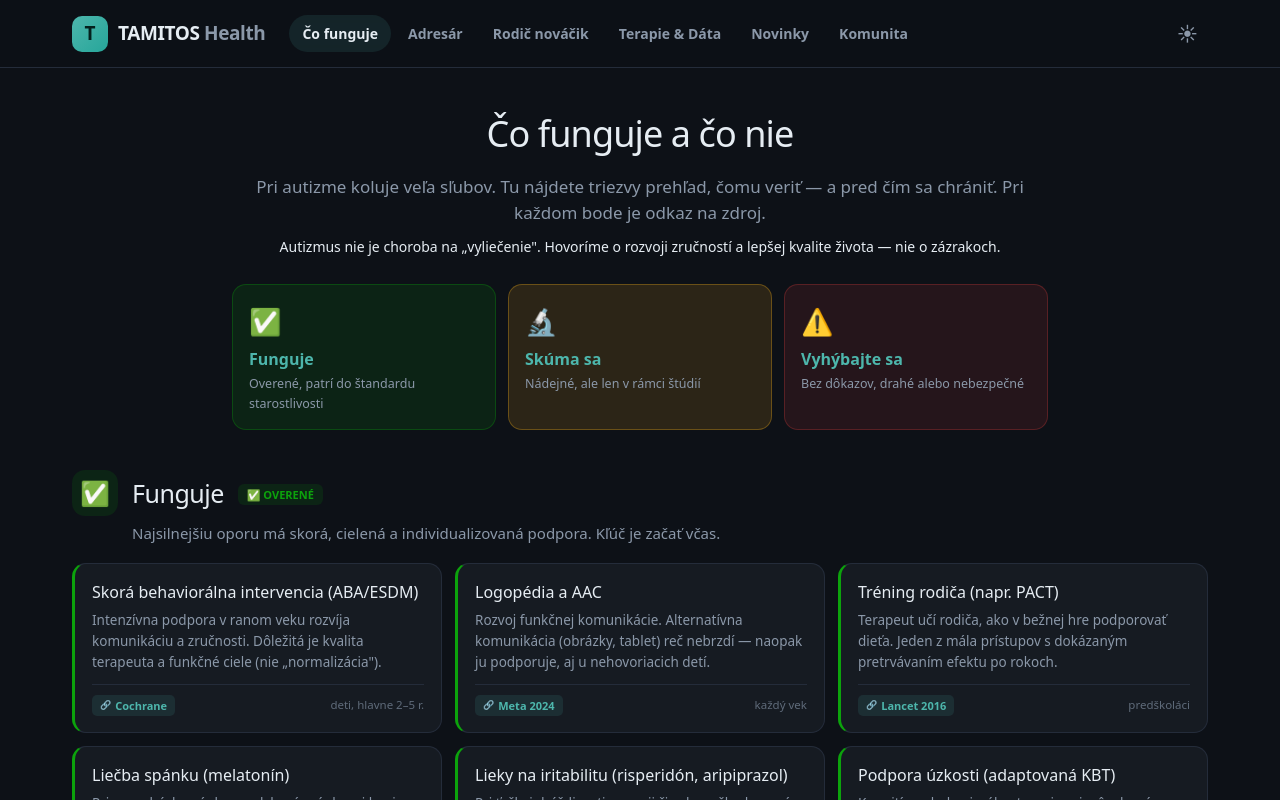
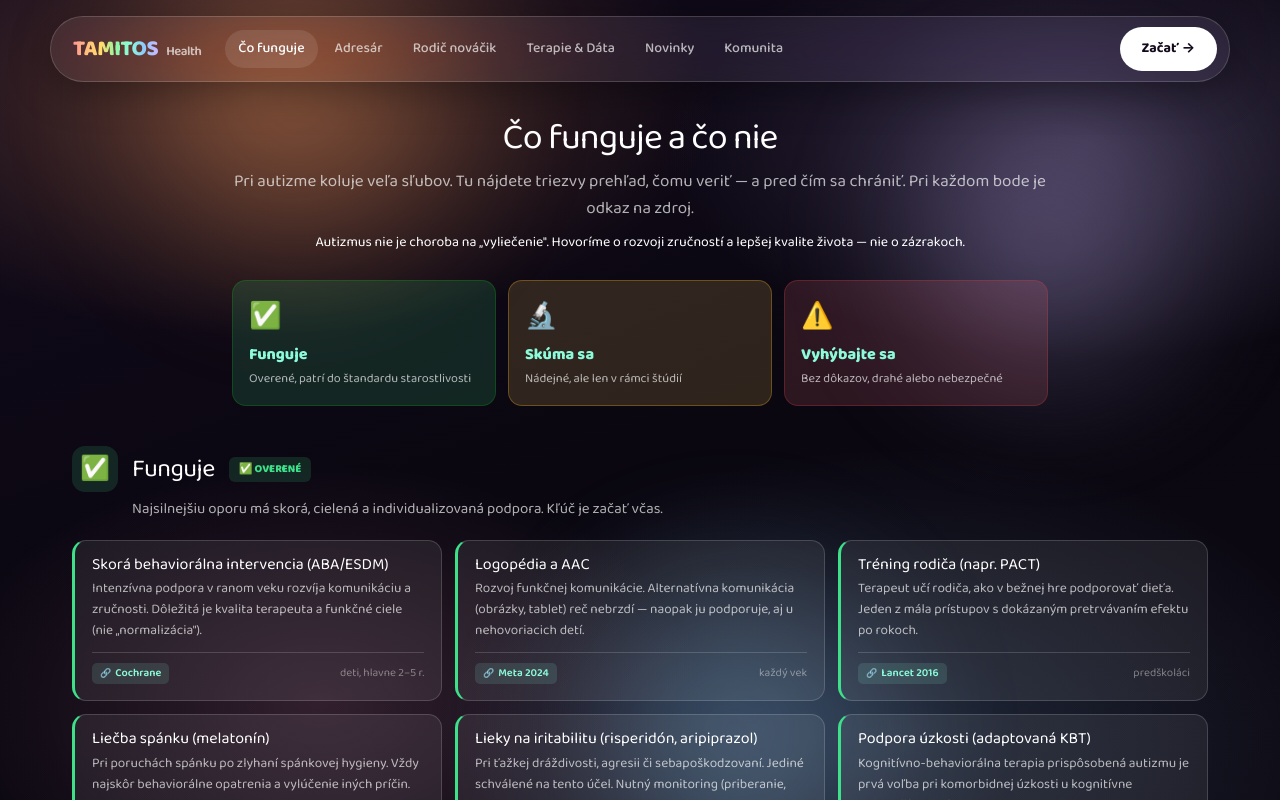
Before and after one commit to qorpo-games/DATA-TAMITOS-, an Angular app: page /co-funguje in a window 1280 px wide. Shown: the top 800 px of the page. Built offline with nearby package versions, Linux system fonts and the light colour scheme.

Commit message:
feat(design): glass design system — Baloo 2, dark cinematic bg, glass utils, pill nav

```diff
--- a/src/app/app.routes.ts
+++ b/src/app/app.routes.ts
@@ -30,11 +30,19 @@ export const appRoutes: Route[] = [
       import('./pages/co-funguje/co-funguje.component').then((m) => m.CoFungujeComponent),
   },
   {
+    path: ROUTE_PATHS.Adresar,
+    loadComponent: () => import('./pages/adresar/adresar.component').then((m) => m.AdresarComponent),
+  },
+  {
+    path: ROUTE_PATHS.RodicNovacik,
+    loadComponent: () =>
+      import('./pages/rodic-novacik/rodic-novacik.component').then((m) => m.RodicNovacikComponent),
+  },
+  {
     path: ROUTE_PATHS.Komunita,
     loadComponent: () =>
       import('./pages/komunita/komunita.component').then((m) => m.KomunitaComponent),
   },
-  // Ďalšie stránky sa doplnia rovnakým lazy-load vzorom:
-  // adresar, rodic-novacik, terapie (dashboard cez CanvasJS), novinky (feed z data.tamitos.com)
+  // Ešte doplniť: terapie (dashboard cez CanvasJS), novinky (feed z data.tamitos.com)
   { path: '**', redirectTo: ROUTE_PATHS.CoFunguje },
 ];
--- a/src/app/layout/main-layout/main-layout.component.ts
+++ b/src/app/layout/main-layout/main-layout.component.ts
@@ -1,116 +1,56 @@
-import { Component, signal } from '@angular/core';
+import { Component } from '@angular/core';
 import { RouterLink, RouterLinkActive } from '@angular/router';
 import { NAV } from '../../app.routes';
 
-/** Obal sekcie: horná navigácia + prepínač témy (deň/noc). */
+/** Obal sekcie: cinematic glass pozadie + pill nav + logo. */
 @Component({
   selector: 'th-main-layout',
   standalone: true,
   imports: [RouterLink, RouterLinkActive],
   template: `
-    <header class="top">
-      <div class="topin">
-        <a class="logo" routerLink="/">
-          <div class="mark">T</div>
-          <b>TAMITOS <span class="dim">Health</span></b>
-        </a>
-        <nav class="nav">
-          @for (item of nav; track item.path) {
-            <a [routerLink]="'/' + item.path" routerLinkActive="active">{{ item.name }}</a>
-          }
-        </nav>
-        <button class="theme" (click)="toggleTheme()" [attr.aria-label]="'Prepnúť tému'">
-          {{ dark() ? '☀' : '🌙' }}
-        </button>
+    <div class="bg"></div>
+    <div class="orb a"></div><div class="orb b"></div><div class="orb c"></div>
+
+    <nav class="glass">
+      <a class="logo" routerLink="/"><span class="grad-text">TAMITOS</span><span class="sub">Health</span></a>
+      <div class="links">
+        @for (item of nav; track item.path) {
+          <a [routerLink]="'/' + item.path" routerLinkActive="active">{{ item.name }}</a>
+        }
       </div>
-    </header>
+      <button class="pill-btn cta">Začať →</button>
+    </nav>
+
     <main><ng-content></ng-content></main>
+    <footer class="th-wrap">TAMITOS Health · informácie nenahrádzajú lekára · © 2026</footer>
   `,
-  styles: [
-    `
-      .top {
-        position: sticky;
-        top: 0;
-        z-index: 30;
-        background: color-mix(in srgb, var(--bg) 85%, transparent);
-        backdrop-filter: blur(12px);
-        border-bottom: 1px solid var(--border);
-      }
-      .topin {
-        max-width: 1180px;
-        margin: 0 auto;
-        display: flex;
-        align-items: center;
-        gap: 16px;
-        padding: 12px 22px;
-      }
-      .logo {
-        display: flex;
-        align-items: center;
-        gap: 10px;
-        color: var(--text);
-      }
-      .logo .mark {
-        width: 36px;
-        height: 36px;
-        border-radius: 10px;
-        background: linear-gradient(135deg, var(--brand), var(--brand-2));
-        display: grid;
-        place-items: center;
-        font-weight: 800;
-        color: #04201d;
-        font-size: 19px;
-      }
-      .logo b {
-        font-size: 19px;
-        letter-spacing: -0.4px;
-      }
-      .dim {
-        color: var(--text-dim);
-        font-weight: 600;
-      }
-      .nav {
-        display: flex;
-        gap: 4px;
-        margin-left: 8px;
-        flex-wrap: wrap;
-      }
-      .nav a {
-        padding: 8px 13px;
-        border-radius: 999px;
-        font-size: 14px;
-        font-weight: 600;
-        color: var(--text-dim);
-        cursor: pointer;
-      }
-      .nav a.active {
-        color: var(--text);
-        background: var(--brand-soft);
-      }
-      .theme {
-        margin-left: auto;
-        cursor: pointer;
-        color: var(--text-dim);
-        font-size: 20px;
-        padding: 6px 10px;
-        border-radius: 999px;
-        background: none;
-        border: none;
-      }
-      @media (max-width: 720px) {
-        .nav {
-          display: none;
-        }
-      }
-    `,
-  ],
+  styles: [`
+    .bg{position:fixed;inset:0;z-index:-2;background:
+      radial-gradient(60% 50% at 20% 12%, rgba(255,160,90,.26), transparent 60%),
+      radial-gradient(55% 45% at 85% 18%, rgba(203,184,255,.20), transparent 60%),
+      radial-gradient(60% 60% at 70% 92%, rgba(140,203,253,.16), transparent 60%),
+      radial-gradient(50% 50% at 25% 88%, rgba(255,155,199,.16), transparent 60%),
+      linear-gradient(160deg,#120a1c 0%,#0a0710 55%,#0c0913 100%);}
+    .orb{position:fixed;border-radius:50%;filter:blur(70px);opacity:.45;z-index:-1;animation:drift 20s ease-in-out infinite}
+    .orb.a{width:420px;height:420px;background:radial-gradient(circle,#ff9d5c,transparent 70%);top:-90px;left:5%}
+    .orb.b{width:360px;height:360px;background:radial-gradient(circle,#cbb8ff,transparent 70%);top:6%;right:3%;animation-delay:-7s}
+    .orb.c{width:400px;height:400px;background:radial-gradient(circle,#8ccbfd,transparent 70%);bottom:-130px;left:42%;animation-delay:-13s}
+    @keyframes drift{0%,100%{transform:translate(0,0)}33%{transform:translate(28px,-22px)}66%{transform:translate(-18px,16px)}}
+
+    nav{position:sticky;top:16px;z-index:40;margin:16px auto 0;max-width:1180px;
+      display:flex;align-items:center;gap:18px;padding:10px 12px 10px 22px;border-radius:100px;
+      box-shadow:0 8px 40px rgba(0,0,0,.35)}
+    .logo{display:flex;align-items:baseline;gap:8px;font-weight:800;font-size:22px;letter-spacing:-.5px}
+    .logo .sub{font-size:13px;font-weight:600;color:var(--dim)}
+    .links{display:flex;gap:4px;margin-left:6px;flex-wrap:wrap}
+    .links a{color:var(--dim);font-weight:500;font-size:14px;padding:8px 13px;border-radius:100px;transition:.2s;cursor:pointer}
+    .links a:hover{color:#fff;background:rgba(255,255,255,.07)}
+    .links a.active{color:#fff;background:rgba(255,255,255,.1)}
+    .cta{margin-left:auto}
+    footer{color:var(--mute);font-size:13px;text-align:center;padding:60px 24px 50px}
+    @media(max-width:900px){.links{display:none}}
+  `],
 })
 export class MainLayoutComponent {
   nav = NAV;
-  dark = signal(true);
-
-  toggleTheme(): void {
-    this.dark.update((v) => !v);
-    document.documentElement.setAttribute('data-theme', this.dark() ? 'dark' : 'light');
-  }
 }
--- a/src/index.html
+++ b/src/index.html
@@ -7,6 +7,9 @@
     <meta name="viewport" content="width=device-width, initial-scale=1" />
     <meta name="description" content="Autizmus po slovensky: overené terapie, adresár služieb, sprievodca pre rodičov a dáta — s dôkazovou úrovňou a zdrojom pri každej informácii." />
     <link rel="icon" type="image/x-icon" href="favicon.ico" />
+    <link rel="preconnect" href="https://fonts.googleapis.com" />
+    <link rel="preconnect" href="https://fonts.gstatic.com" crossorigin />
+    <link href="https://fonts.googleapis.com/css2?family=Baloo+2:wght@400;500;600;700;800&display=swap" rel="stylesheet" />
   </head>
   <body>
     <th-root></th-root>
--- a/src/styles.scss
+++ b/src/styles.scss
@@ -1,59 +1,83 @@
+/* TAMITOS Health — globálny glass design system (dark cinematic + Baloo 2 + dúha) */
 @tailwind base;
 @tailwind components;
 @tailwind utilities;
 
-/* ---- TAMITOS Health theme (dark-first, matches TAMITOS look) ---- */
 :root {
-  --bg: #0d1117;
-  --bg-soft: #161b22;
-  --bg-card: #161b22;
-  --bg-hover: #1c2230;
-  --border: #242c3a;
-  --text: #e6edf3;
-  --text-dim: #8b98a9;
-  --text-mute: #5f6b7a;
-  --brand: #4db6ac;
-  --brand-2: #26a69a;
-  --brand-soft: rgba(77, 182, 172, 0.12);
-  --good: #0ca30c;
-  --warn: #fab219;
-  --crit: #d03b3b;
-  --good-soft: rgba(12, 163, 12, 0.13);
-  --warn-soft: rgba(250, 178, 25, 0.13);
-  --crit-soft: rgba(208, 59, 59, 0.12);
-  --radius: 16px;
-}
-[data-theme='light'] {
-  --bg: #f5f7fa;
-  --bg-soft: #ffffff;
-  --bg-card: #ffffff;
-  --bg-hover: #eef2f6;
-  --border: #e2e8f0;
-  --text: #1a2230;
-  --text-dim: #5a6675;
-  --text-mute: #8a97a6;
-  --brand-soft: rgba(38, 166, 154, 0.1);
-  --good-soft: rgba(12, 163, 12, 0.1);
-  --warn-soft: rgba(250, 178, 25, 0.16);
-  --crit-soft: rgba(208, 59, 59, 0.1);
+  --font: 'Baloo 2', system-ui, -apple-system, sans-serif;
+
+  /* pastelová TAMITOS dúha */
+  --pink: #ff9bc7; --orange: #ffc07d; --yellow: #ffde6a; --mint: #92f6a3;
+  --teal: #8cfbda; --blue: #8ccbfd; --violet: #cbb8ff;
+  --rainbow: linear-gradient(90deg, #ff9393, #ffc07d, #ffde6a, #92f6a3, #8cfbda, #8ccbfd, #cbb8ff);
+
+  /* dôkazové úrovne */
+  --good: #3fe08a; --warn: #ffd166; --crit: #ff7a8a;
+  --good-soft: rgba(63,224,138,.14); --warn-soft: rgba(255,209,102,.15); --crit-soft: rgba(255,122,138,.14);
+
+  /* text */
+  --ink: #fff; --dim: rgba(255,255,255,.68); --mute: rgba(255,255,255,.42);
+
+  /* glass */
+  --glass: rgba(255,255,255,.07); --glass-2: rgba(255,255,255,.10);
+  --stroke: rgba(255,255,255,.16); --stroke-2: rgba(255,255,255,.28);
+
+  /* --- spätná kompatibilita s pôvodnými komponentmi (co-funguje, komunita) --- */
+  --bg: #0a0710; --bg-soft: rgba(255,255,255,.05); --bg-card: rgba(255,255,255,.07);
+  --bg-hover: rgba(255,255,255,.10); --border: rgba(255,255,255,.16);
+  --text: #fff; --text-dim: rgba(255,255,255,.68); --text-mute: rgba(255,255,255,.42);
+  --brand: #8cfbda; --brand-2: #92f6a3; --brand-soft: rgba(140,251,218,.12); --radius: 24px;
 }
 
-* {
-  box-sizing: border-box;
-}
-html,
+* { box-sizing: border-box; }
+html, body { margin: 0; padding: 0; }
+html { scroll-behavior: smooth; }
 body {
-  margin: 0;
-  padding: 0;
-}
-body {
-  font-family: system-ui, -apple-system, 'Segoe UI', Roboto, sans-serif;
-  background: var(--bg);
-  color: var(--text);
+  font-family: var(--font);
+  background: #0a0710;
+  color: var(--ink);
   line-height: 1.55;
   -webkit-font-smoothing: antialiased;
+  overflow-x: hidden;
 }
-a {
-  color: var(--brand);
-  text-decoration: none;
-}
+a { color: var(--teal); text-decoration: none; }
+h1, h2, h3, h4 { line-height: 1.05; }
+
+/* ---- reusable glass utilities (pages sa opierajú o tieto) ---- */
+.glass { background: var(--glass); border: 1px solid var(--stroke);
+  backdrop-filter: blur(18px) saturate(150%); -webkit-backdrop-filter: blur(18px) saturate(150%); border-radius: 24px; }
+.glass-2 { background: var(--glass-2); }
+
+.th-wrap { max-width: 1180px; margin: 0 auto; padding: 0 24px; }
+
+.kick { display: inline-flex; align-items: center; gap: 8px; font-weight: 600; font-size: 12.5px;
+  letter-spacing: .5px; text-transform: uppercase; color: var(--dim); padding: 7px 15px; border-radius: 100px;
+  background: var(--glass); border: 1px solid var(--stroke); }
+.kick .dot { width: 8px; height: 8px; border-radius: 50%; background: var(--mint); box-shadow: 0 0 10px var(--mint); }
+
+.rainbow-line { height: 4px; width: 200px; border-radius: 4px; background: var(--rainbow);
+  background-size: 200% 100%; animation: th-shimmer 4s linear infinite; }
+@keyframes th-shimmer { to { background-position: 200% 0; } }
+
+.grad-text { background: var(--rainbow); -webkit-background-clip: text; background-clip: text; color: transparent; }
+
+.ev { font-weight: 700; font-size: 12px; padding: 6px 12px; border-radius: 100px; border: 1px solid transparent;
+  display: inline-flex; align-items: center; gap: 6px; white-space: nowrap; }
+.ev.good { background: var(--good-soft); color: var(--good); border-color: rgba(63,224,138,.3); }
+.ev.warn { background: var(--warn-soft); color: var(--warn); border-color: rgba(255,209,102,.3); }
+.ev.crit { background: var(--crit-soft); color: var(--crit); border-color: rgba(255,122,138,.3); }
+
+.cite { display: inline-flex; align-items: center; gap: 4px; font-size: 11px; font-weight: 600; color: var(--teal);
+  background: rgba(140,251,218,.1); padding: 2px 9px; border-radius: 6px; }
+.cite::before { content: '🔗'; font-size: 9px; }
+
+.pill-btn { background: #fff; color: #12091c; font-weight: 700; border: none; border-radius: 100px;
+  padding: 11px 22px; cursor: pointer; font-size: 14px; transition: .2s; }
+.pill-btn:hover { transform: translateY(-1px); box-shadow: 0 8px 24px rgba(255,255,255,.2); }
+
+/* reveal on load / scroll */
+.reveal { opacity: 0; transform: translateY(22px); animation: th-up .9s cubic-bezier(.2,.7,.2,1) forwards; }
+@keyframes th-up { to { opacity: 1; transform: none; } }
+.d1 { animation-delay: .05s; } .d2 { animation-delay: .15s; } .d3 { animation-delay: .28s; }
+.d4 { animation-delay: .42s; } .d5 { animation-delay: .56s; }
+@media (prefers-reduced-motion: reduce) { .reveal { animation: none; opacity: 1; transform: none; } }
```
